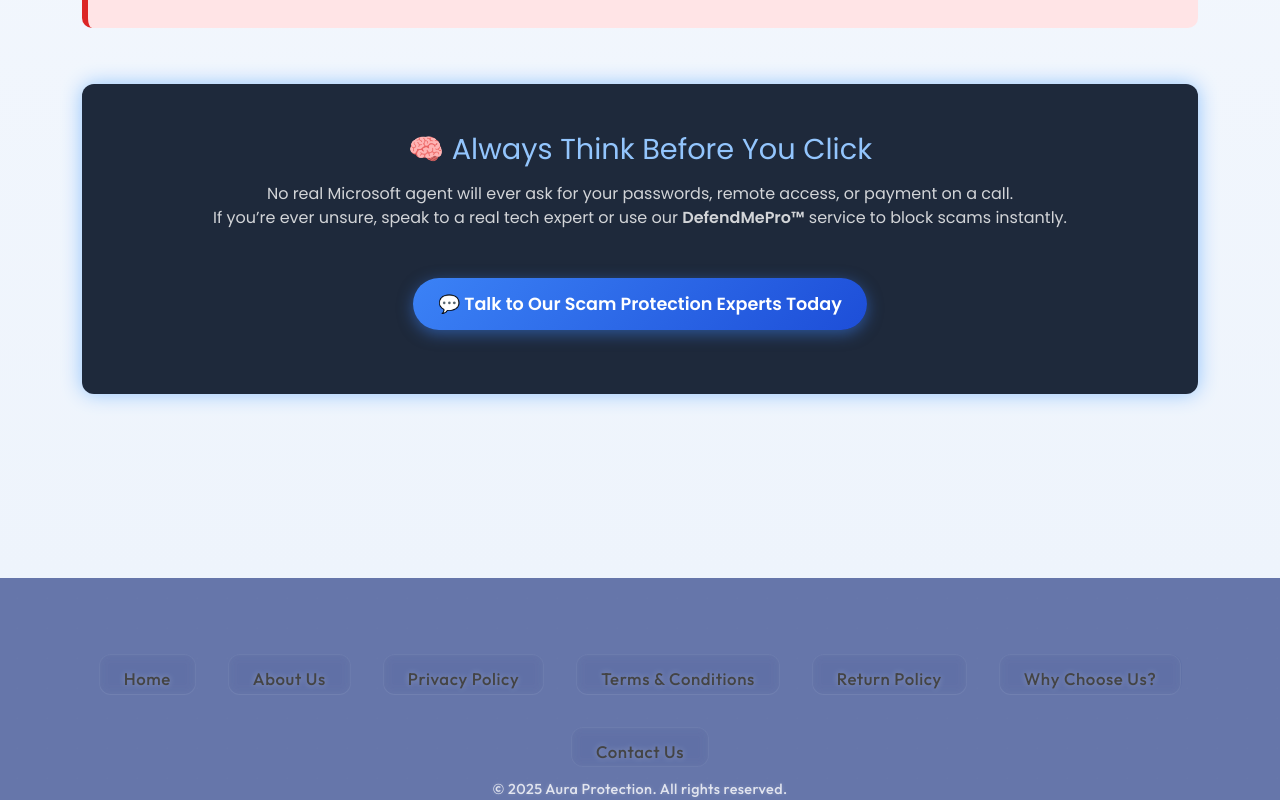
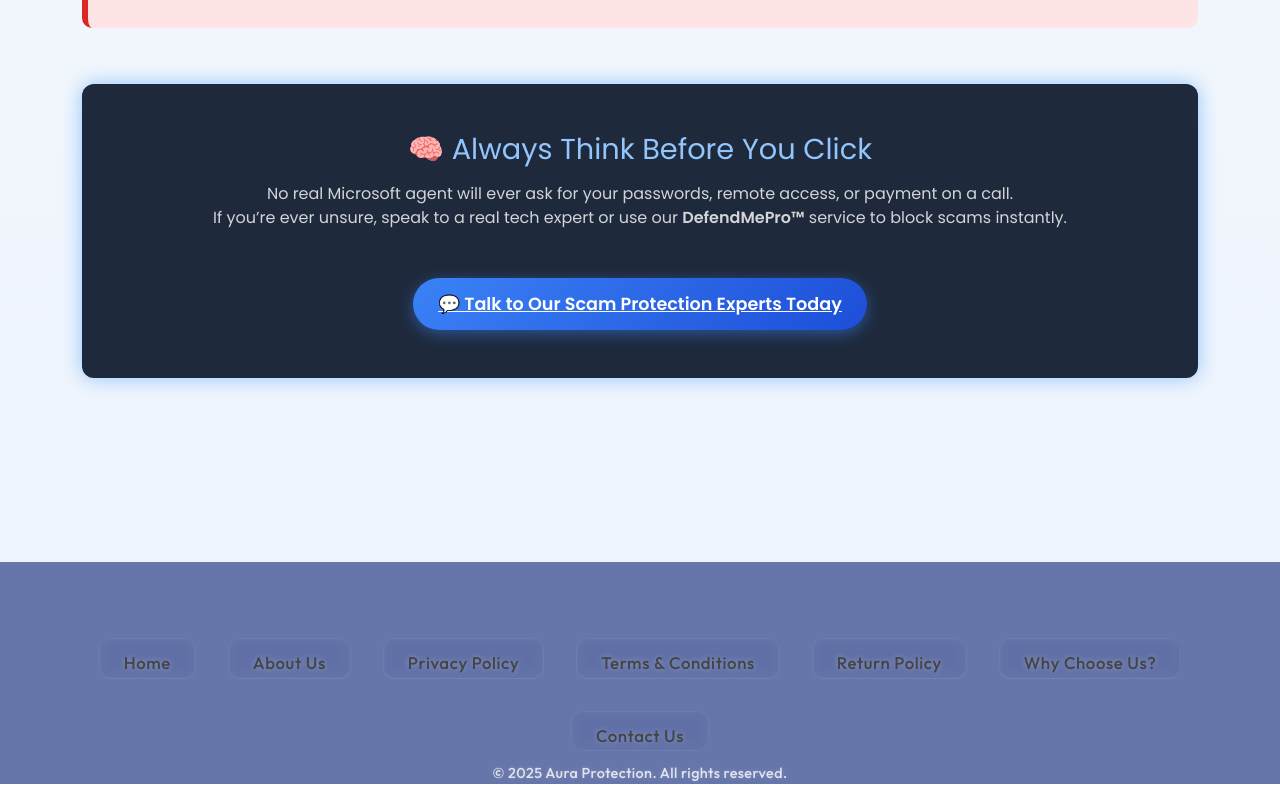
Before and after one commit to teligent-technology/Aura-Project, a React (Vite) app in the folder Aura.com/: page /microsoft-store in a window 1280 px wide. Shown: the part 1358-2158 px from the top of the page. Built offline with nearby package versions, Linux system fonts and the light colour scheme; no server answers; sample sign-in values are in the browser's storage; a web font is replaced by a local one.

Commit message:
some changes

```diff
--- a/Aura.com/src/Pages/InternetSecurity.jsx
+++ b/Aura.com/src/Pages/InternetSecurity.jsx
@@ -75,8 +75,8 @@
               <h2 className="section-heading">🌐 Resources for Internet Safety</h2>
               <ul className="resource-links">
                 <li><a href="/resources">📚 Scam & Fraud Prevention Guides</a></li>
-                <li><a href="/HowSaffronWorks">🛠️ How DefendMePro Works</a></li>
-                <li><a href="/Talk-To-Expert">💬 Talk to an Expert</a></li>
+                <li><a href="/DefendPro">🛠️ How DefendMePro Works</a></li>
+                <li><a href="/contact">💬 Talk to an Expert</a></li>
               </ul>
             </Col>
           </Row>
--- a/Aura.com/src/Pages/MicrosoftStore.jsx
+++ b/Aura.com/src/Pages/MicrosoftStore.jsx
@@ -1,6 +1,7 @@
 import React from 'react';
 import './MicrosoftStore.css';
 import AppNavbar from '../Components/AppNavbar';
+import { Link } from 'react-router-dom'; // Make sure this is imported
 import AllSection from '../Components/AllSection';
 import { Container, Row, Col } from 'react-bootstrap';
 
@@ -66,9 +67,9 @@
                 No real Microsoft agent will ever ask for your passwords, remote access, or payment on a call.<br />
                 If you’re ever unsure, speak to a real tech expert or use our <strong>DefendMePro™</strong> service to block scams instantly.
               </p>
-              <p className="cta-button">
-                💬 Talk to Our Scam Protection Experts Today
-              </p>
+             <Link to="/contact" className="cta-button">
+  💬 Talk to Our Scam Protection Experts Today
+</Link>
             </section>
           </Col>
         </Row>
```
